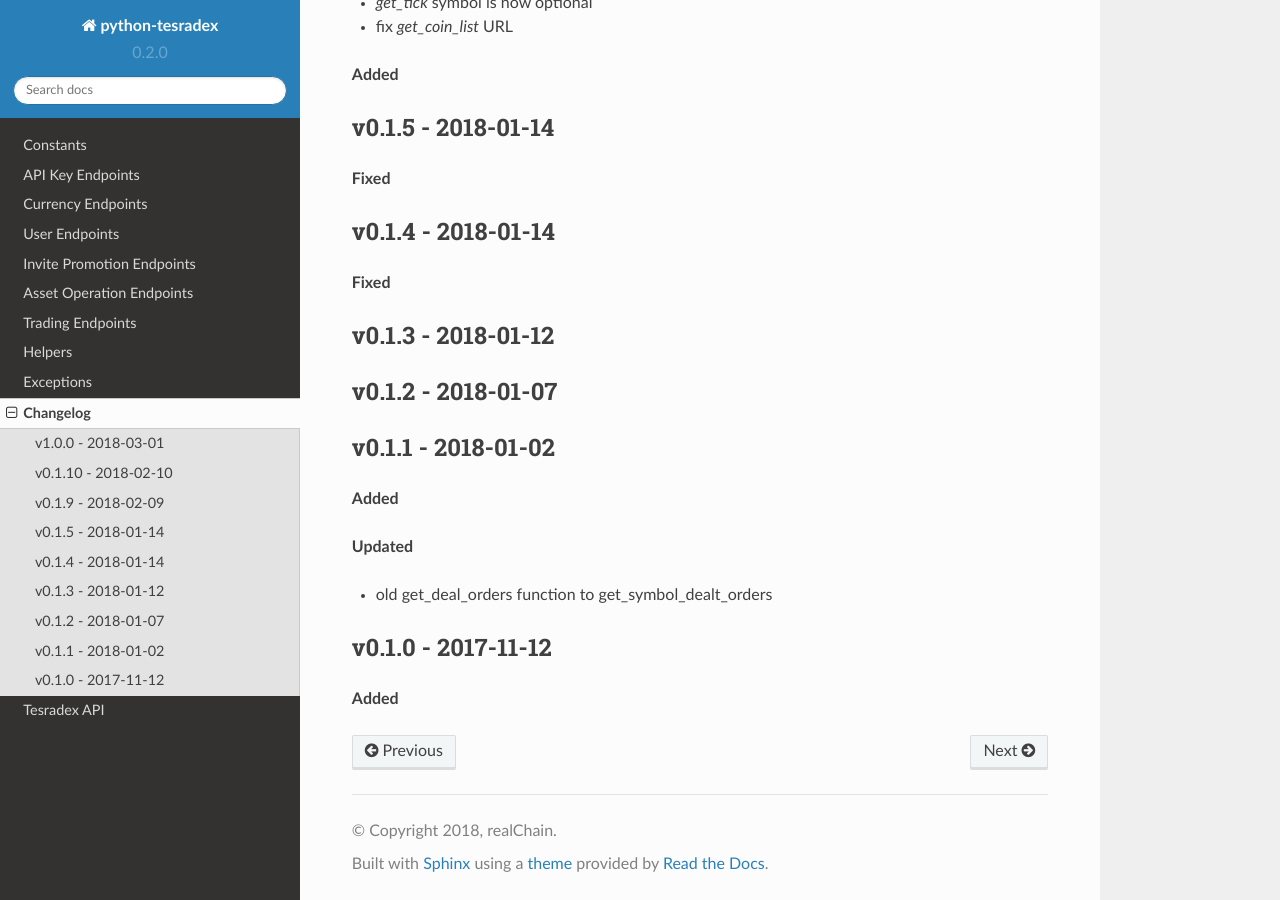
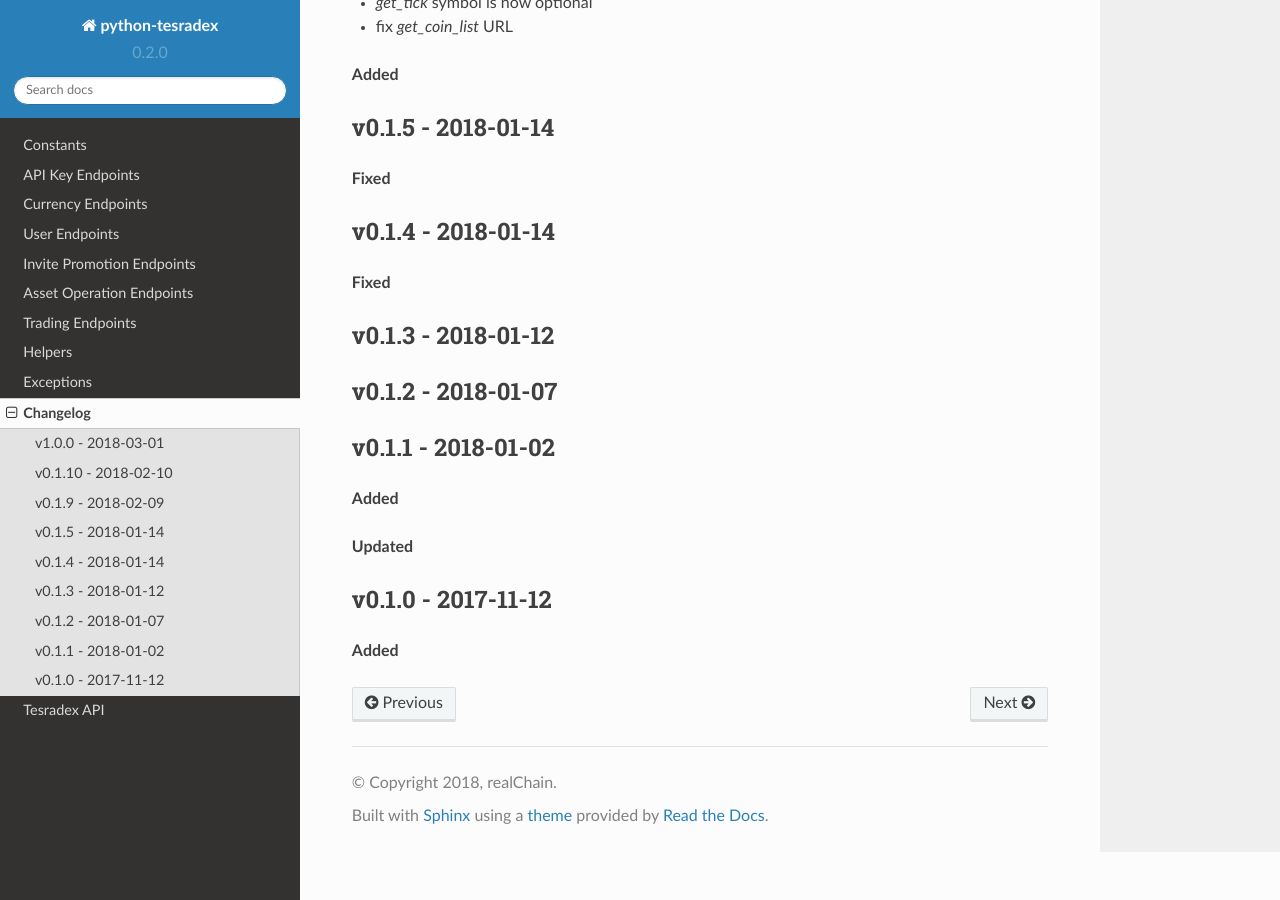
Before and after one commit to TesrabNetwork/python-tesradex, a Sphinx documentation site: the page built from docs/changelog.rst, in a window 1280 px wide and 900 px high, scrolled down 1417 px. Built offline with Sphinx 7.4.7 and the Read the Docs theme 2.0.0, drawn with Linux system fonts in a browser that asks for light colours; formulas are drawn with MathJax 3; pages that are not in the unit, such as notebooks, are missing from menus.

Commit message:
update changelog function descriptions

```diff
--- a/docs/changelog.rst
+++ b/docs/changelog.rst
@@ -132,7 +132,7 @@ v0.1.1 - 2018-01-02
 
 **Updated**
 
-- old get_deal_orders function to get_symbol_dealt_orders
+
 
 v0.1.0 - 2017-11-12
 ^^^^^^^^^^^^^^^^^^^
```
